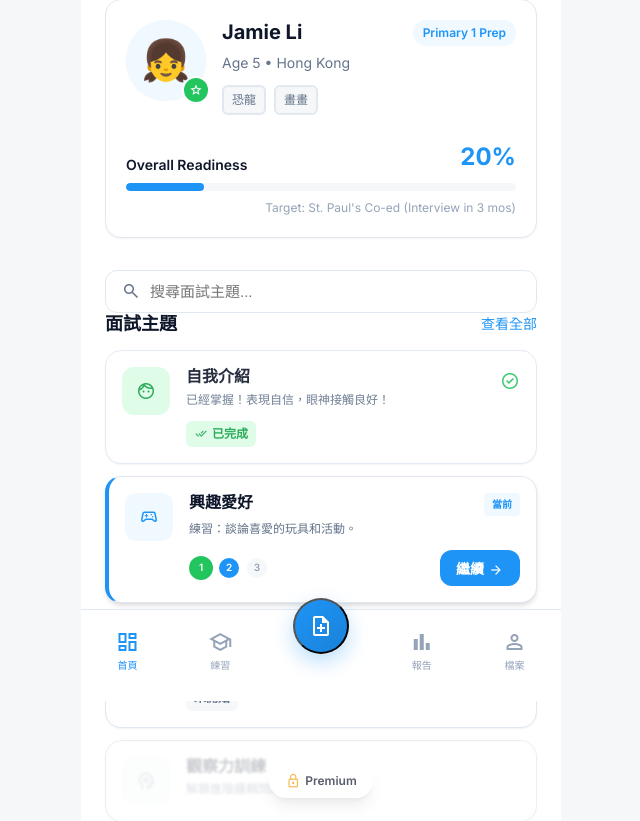
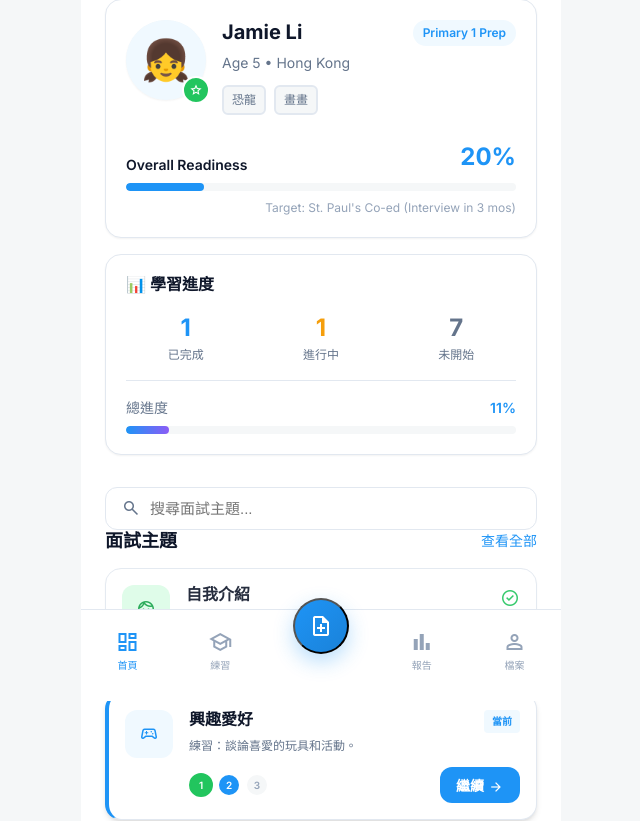
Before and after one commit to cntk50951-eng/app, a Python web app: template templates/dashboard.html in a window 1280 px wide. Shown: the part 99-920 px from the top of the page, without its empty margins (319-959 px from the left). Run offline with Jinja, Linux system fonts and the light colour scheme; the template is opened without the code that fills it, so the values that code supplies are empty.

Commit message:
feat(dashboard): add learning progress stats card
- Add progress stats showing completed/in-progress/pending topics
- Add overall progress bar visualization
- Display topic counts in grid format
- Helps parents track learning journey

2026-02-10

```diff
--- a/templates/dashboard.html
+++ b/templates/dashboard.html
@@ -663,6 +663,34 @@
                 </div>
             </div>
 
+            <!-- Learning Progress Stats -->
+            <div class="profile-card" style="margin: 1rem 1.5rem;">
+                <h4 style="margin: 0 0 1rem; font-size: 1rem; font-weight: 600; color: var(--text-primary);">📊 學習進度</h4>
+                <div style="display: grid; grid-template-columns: repeat(3, 1fr); gap: 1rem; text-align: center;">
+                    <div>
+                        <div style="font-size: 1.5rem; font-weight: 700; color: var(--primary);">1</div>
+                        <div style="font-size: 0.75rem; color: var(--text-secondary);">已完成</div>
+                    </div>
+                    <div>
+                        <div style="font-size: 1.5rem; font-weight: 700; color: #f59e0b;">1</div>
+                        <div style="font-size: 0.75rem; color: var(--text-secondary);">進行中</div>
+                    </div>
+                    <div>
+                        <div style="font-size: 1.5rem; font-weight: 700; color: var(--text-secondary);">7</div>
+                        <div style="font-size: 0.75rem; color: var(--text-secondary);">未開始</div>
+                    </div>
+                </div>
+                <div style="margin-top: 1rem; padding-top: 1rem; border-top: 1px solid var(--border-color);">
+                    <div style="display: flex; justify-content: space-between; margin-bottom: 0.5rem;">
+                        <span style="font-size: 0.875rem; color: var(--text-secondary);">總進度</span>
+                        <span style="font-size: 0.875rem; font-weight: 600; color: var(--primary);">11%</span>
+                    </div>
+                    <div style="height: 8px; background: var(--background-light); border-radius: 4px; overflow: hidden;">
+                        <div style="width: 11%; height: 100%; background: linear-gradient(90deg, var(--primary), #8b5cf6); border-radius: 4px; transition: width 0.3s ease;"></div>
+                    </div>
+                </div>
+            </div>
+
             <!-- Search Topics -->
             <div style="padding: 1rem 1.5rem 0;">
                 <div class="search-box" style="position: relative;">
```
